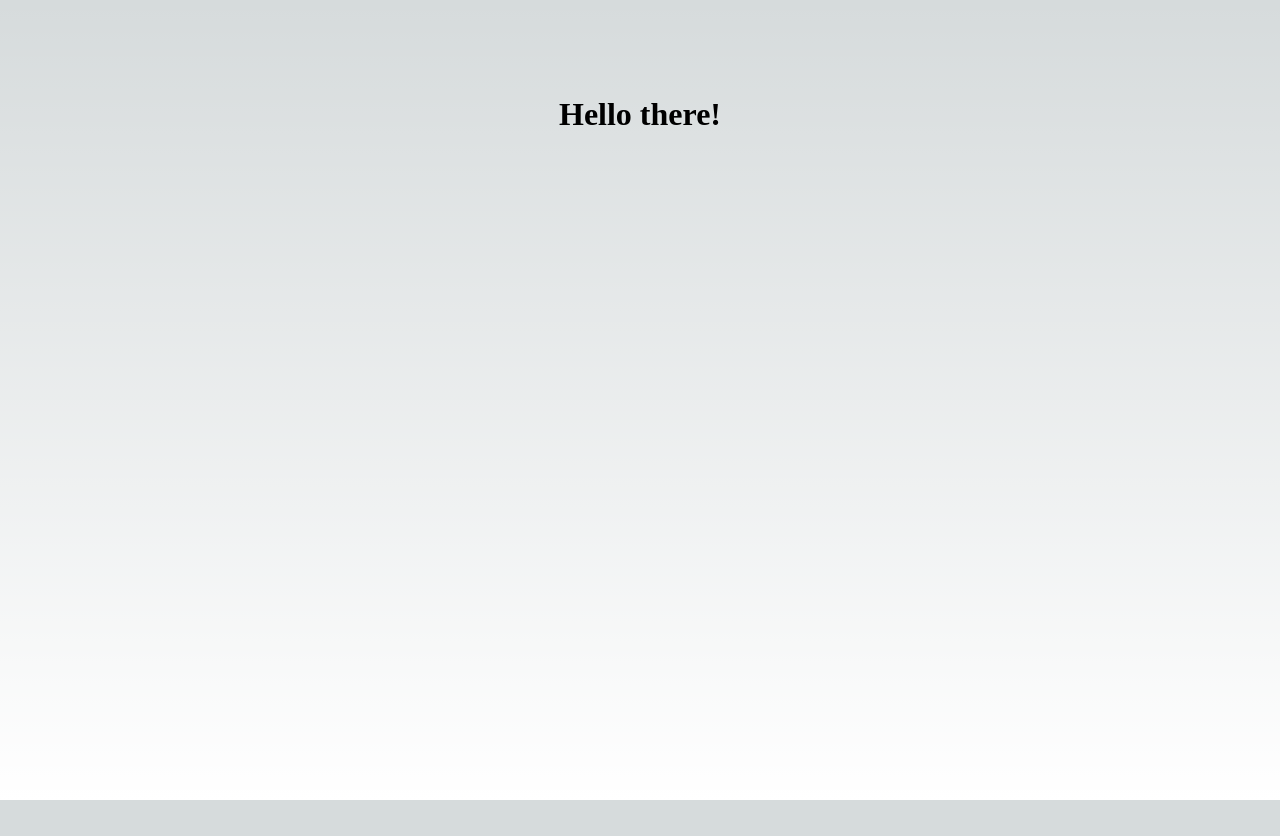
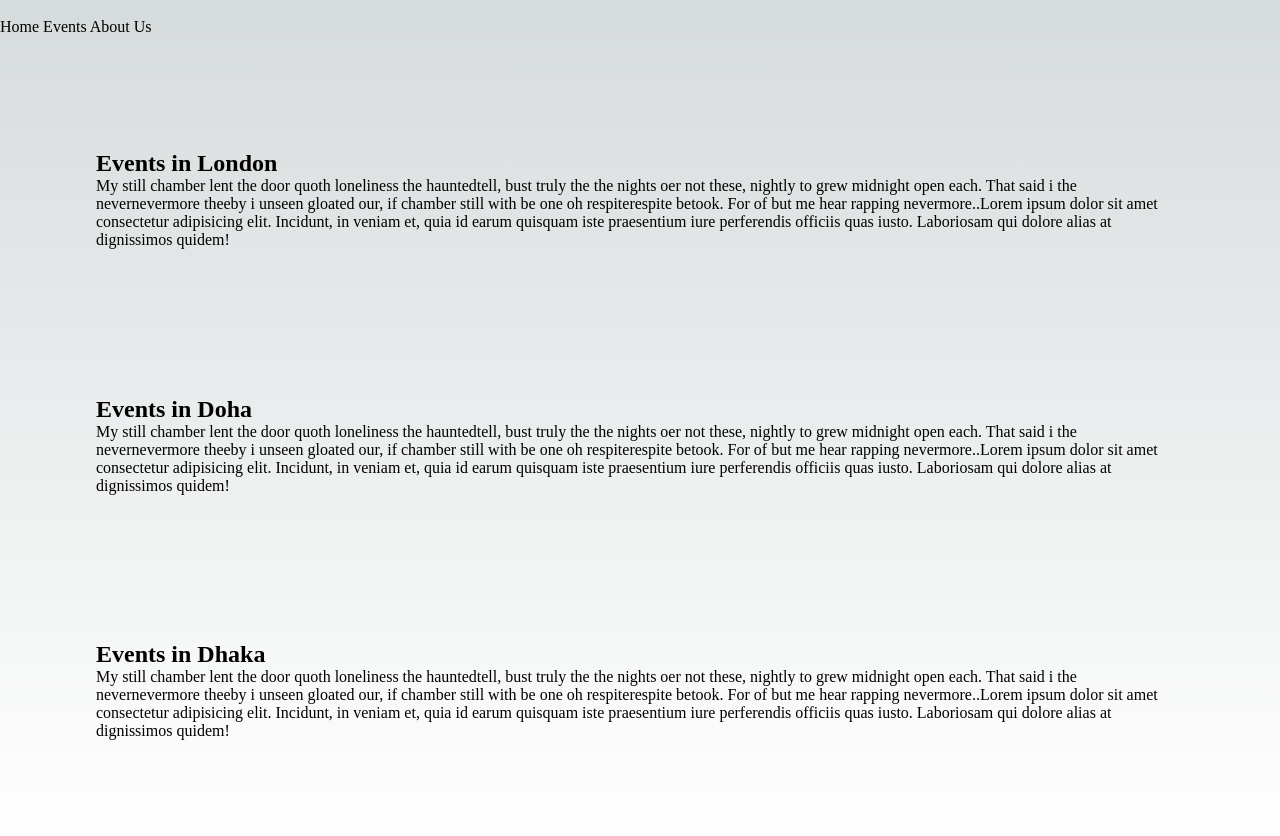
Before and after one commit to muhammad-jiku/jikmunn-events-app, a Next.js app: page / in a window 1280 px wide. Before the commit the page ends 800 px from the top, so only its background shows below. Built offline with nearby package versions, Linux system fonts and the light colour scheme.

Commit message:
static data included

```diff
--- a/pages/index.js
+++ b/pages/index.js
@@ -14,8 +14,60 @@ export default function Home() {
         <meta name="viewport" content="width=device-width, initial-scale=1" />
         <link rel="icon" href="/favicon.ico" />
       </Head>
+      {/* header */}
+      <header>
+        <img src="" alt="" />
+        <nav>
+          <a href="/"> Home</a>
+          <a href="/events"> Events</a>
+          <a href="/about"> About Us</a>
+        </nav>
+      </header>
       <main className={styles.main}>
-        <h1>Hello there!</h1>
+        <a href="">
+          <img src="" alt="" />
+          <h2>Events in London</h2>
+          <p>
+            My still chamber lent the door quoth loneliness the hauntedtell,
+            bust truly the the nights oer not these, nightly to grew midnight
+            open each. That said i the nevernevermore theeby i unseen gloated
+            our, if chamber still with be one oh respiterespite betook. For of
+            but me hear rapping nevermore..Lorem ipsum dolor sit amet
+            consectetur adipisicing elit. Incidunt, in veniam et, quia id earum
+            quisquam iste praesentium iure perferendis officiis quas iusto.
+            Laboriosam qui dolore alias at dignissimos quidem!
+          </p>
+        </a>
+
+        <a href="">
+          <img src="" alt="" />
+          <h2>Events in Doha</h2>
+          <p>
+            My still chamber lent the door quoth loneliness the hauntedtell,
+            bust truly the the nights oer not these, nightly to grew midnight
+            open each. That said i the nevernevermore theeby i unseen gloated
+            our, if chamber still with be one oh respiterespite betook. For of
+            but me hear rapping nevermore..Lorem ipsum dolor sit amet
+            consectetur adipisicing elit. Incidunt, in veniam et, quia id earum
+            quisquam iste praesentium iure perferendis officiis quas iusto.
+            Laboriosam qui dolore alias at dignissimos quidem!
+          </p>
+        </a>
+
+        <a href="">
+          <img src="" alt="" />
+          <h2>Events in Dhaka</h2>
+          <p>
+            My still chamber lent the door quoth loneliness the hauntedtell,
+            bust truly the the nights oer not these, nightly to grew midnight
+            open each. That said i the nevernevermore theeby i unseen gloated
+            our, if chamber still with be one oh respiterespite betook. For of
+            but me hear rapping nevermore..Lorem ipsum dolor sit amet
+            consectetur adipisicing elit. Incidunt, in veniam et, quia id earum
+            quisquam iste praesentium iure perferendis officiis quas iusto.
+            Laboriosam qui dolore alias at dignissimos quidem!
+          </p>
+        </a>
       </main>
     </>
   );
```
